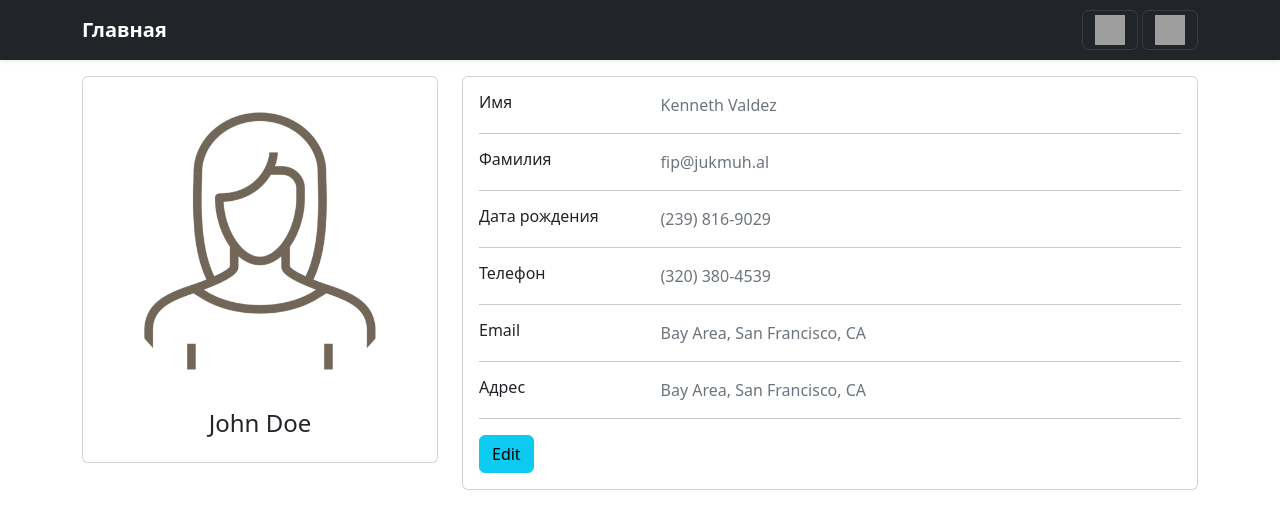
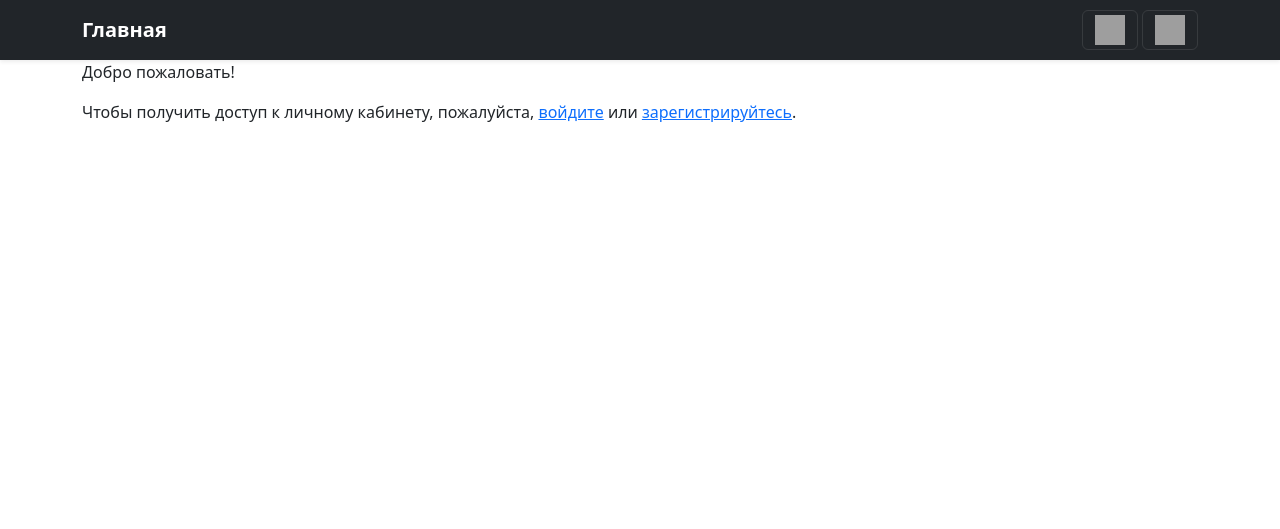
Before and after one commit to kreskiny/WebProject, a Flask app: page /personal in a window 1280 px wide. Shown: the top 529 px of the page. Run offline with Flask 3, Linux system fonts and the light colour scheme; grey boxes are pictures that could not be loaded.

Commit message:
Разница между зарегистрированным и незарегистрированным пользователем

```diff
--- a/main.py
+++ b/main.py
@@ -78,14 +78,18 @@ def logout():
 def inject_user():
     return dict(current_user=current_user)
 
+
 @app.route('/product')
 def product():
     return render_template('product.html')
 
+
 @app.route('/cart')
 def cart():
-    return render_template('cart.html')
-
+    if current_user.is_authenticated:
+        return render_template('cart.html')
+    else:
+        return render_template('cart_false.html')
 
 
 @app.route('/product1')
@@ -100,7 +104,10 @@ def product2():
 
 @app.route('/personal')
 def personal():
-    return render_template('personal.html')
+    if current_user.is_authenticated:
+        return render_template('personal.html')
+    else:
+        return render_template('personal_false.html')
 
 
 if __name__ == '__main__':
--- a/templates/cart.html
+++ b/templates/cart.html
@@ -6,7 +6,10 @@
 
 {% block body %}
 <main>
-    <h1 style="margin-left: 70px;">Корзина</h1>
+    <div style="display: flex; justify-content: space-between; align-items: center;">
+        <h1 style="margin-left: 70px;">Корзина</h1>
+        <button style="margin-right: 115px; padding: 10px 20px; border-radius: 20px; font-size: 16px;">Оформить заказ</button>
+    </div>
     <div class="cart-items">
         <div class="cart-item">
             <div class="item-details">
--- a/templates/personal.html
+++ b/templates/personal.html
@@ -87,7 +87,8 @@
                   <hr>
                   <div class="row">
                     <div class="col-sm-12">
-                      <a class="btn btn-info " target="__blank" href="">Edit</a>
+                      <a class="btn btn-info" target="__blank" href="">Edit</a>
+                      <a class="btn btn-danger" href="/logout">Выход</a>
                     </div>
                   </div>
                 </div>
--- /dev/null
+++ b/templates/personal_false.html
@@ -0,0 +1,19 @@
+{% extends 'base.html' %}
+<link rel="stylesheet" href="../static/css/style.css"/>
+{% block title %}
+<title>Личный кабинет</title>
+{% endblock %}
+
+{% block body %}
+
+<div class="container">
+    <div class="main-body">
+
+        <p>Добро пожаловать!</p>
+        <p>Чтобы получить доступ к личному кабинету, пожалуйста, <a href="/login">войдите</a> или <a href="/register">зарегистрируйтесь</a>.
+        </p>
+
+    </div>
+</div>
+
+{% endblock %}
```
